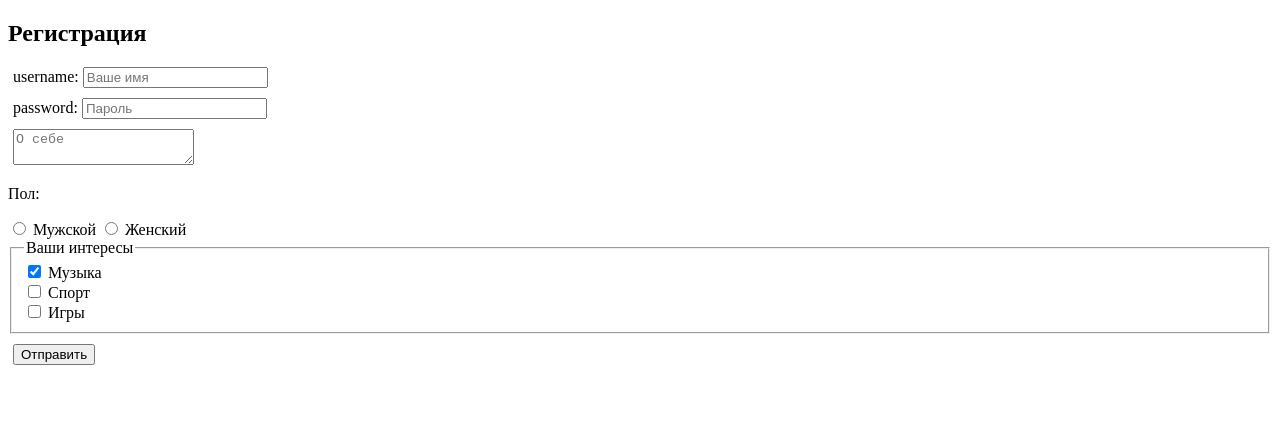
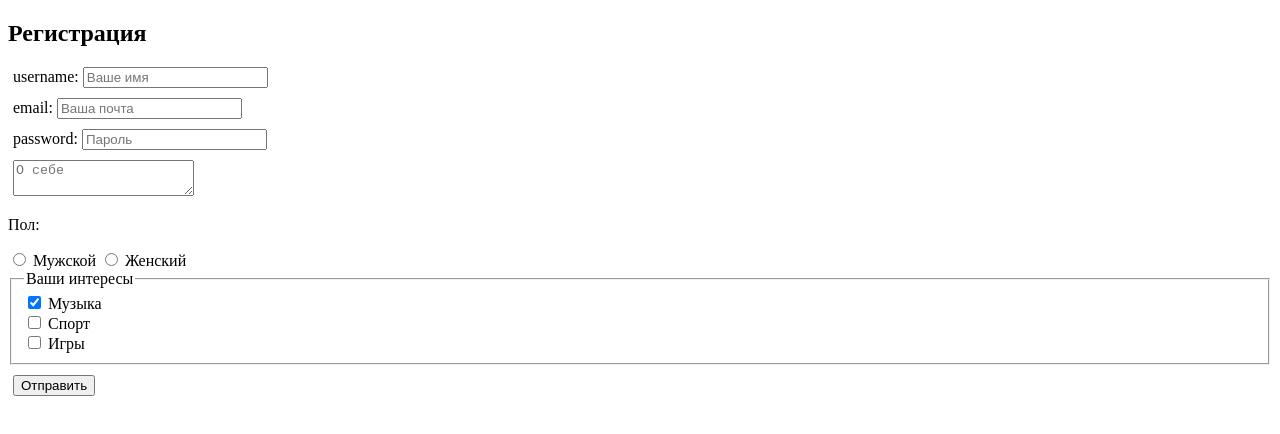
Before and after one commit to n1ke03/25.08.2023-Form, a plain HTML site: page index.html in a window 1280 px wide. Drawn offline with Linux system fonts and the light colour scheme.

Commit message:
добавление ввода почты

```diff
--- a/index.html
+++ b/index.html
@@ -13,6 +13,10 @@
         <div class="form-row">
             <label for="username">username:</label>
             <input type="text" id="username" name="login" placeholder="Ваше имя" />
+        </div>
+        <div class="form-row">
+            <label for="email">email:</label>
+            <input type="email" id="email" name="email" placeholder="Ваша почта" />
         </div>
         <div class="form-row">
             <label for="password">password:</label>
```
